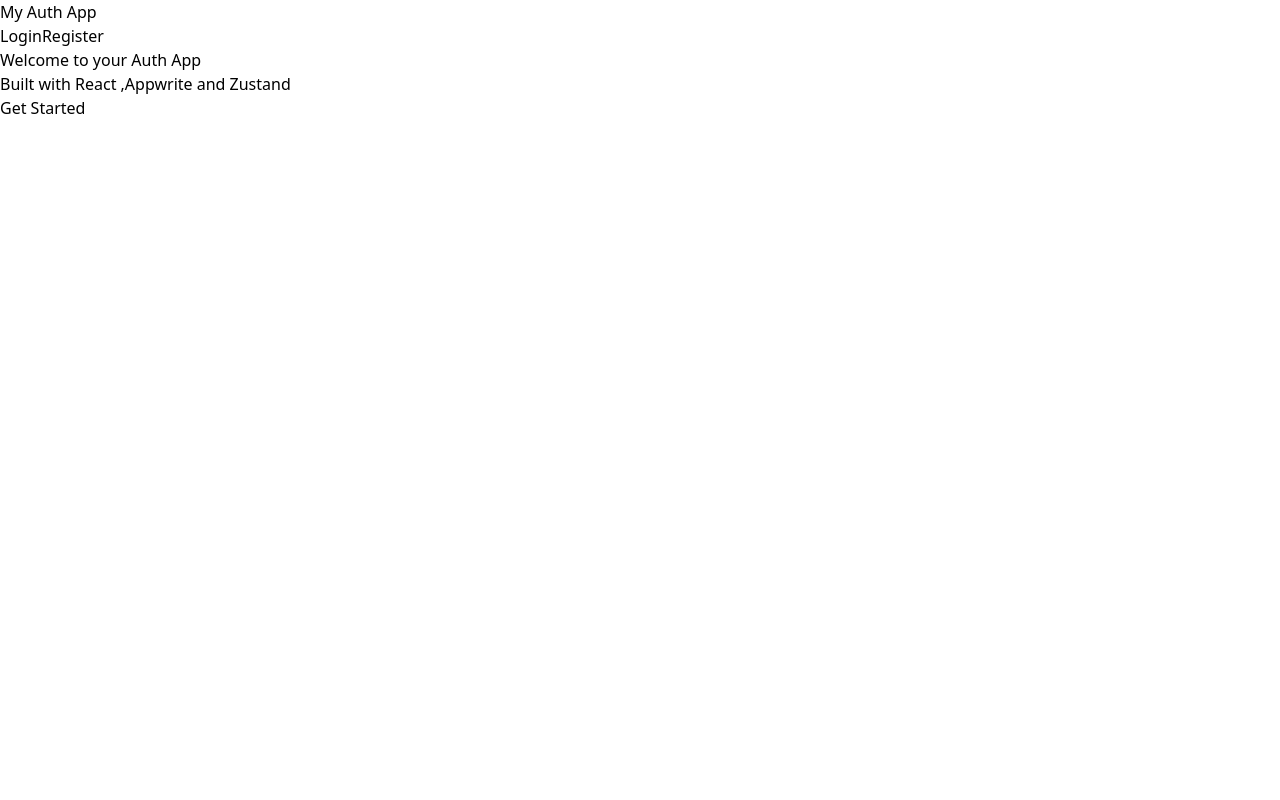
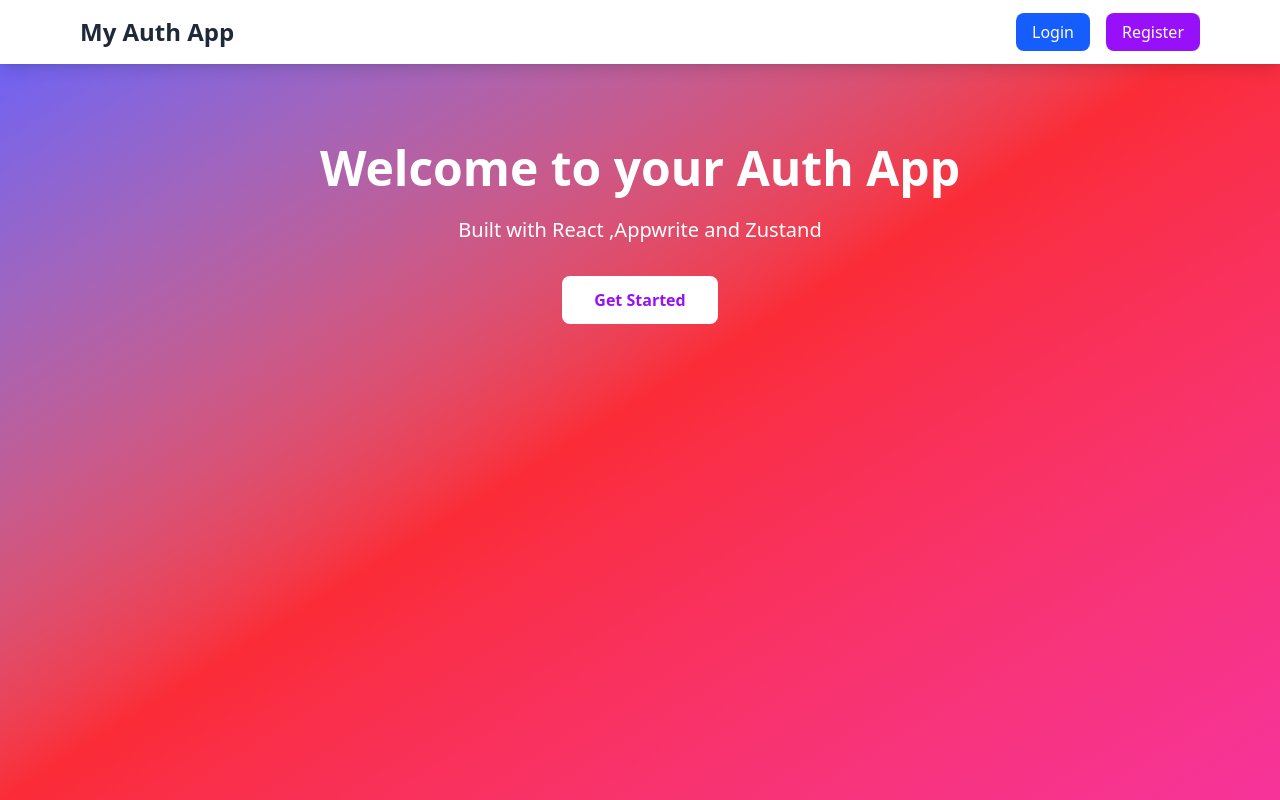
Before and after one commit to katkamsaiprem/demystified-mern, a React (Vite) app in the folder my-react-app/: page / in a window 1280 px wide. Built offline with nearby package versions, Linux system fonts and the light colour scheme; no server answers.

Commit message:
feat: refactor authentication logic and improve user experience on HomePage and RegisterUserPage

```diff
--- a/my-react-app/src/App.jsx
+++ b/my-react-app/src/App.jsx
@@ -10,29 +10,7 @@ import { useEffect } from "react";
 
 function App() {
 
-  const user = useUserStore((state) => state.user);
-  const setUser = useUserStore((state) => state.setUser);
 
-  const appwriteAccount = new AppwriteAccount();
-  //check if the user is logged in when app loads
-  useEffect(() => {
-    const checkUser = async () => {
-      try {
-        const currentUser = await appwriteAccount.getCurrentUser();
-        console.log("currrent ", response);
-        setUser(currentUser);
-
-      }
-      catch (error) {
-        console.error("unable to get Current User data", error.message);
-
-
-      }
-
-    }
-    checkUser();
-
-  }, [])
 
 
   return (
@@ -52,50 +30,7 @@ function App() {
 
       {/* {<RegisterUserPage />} */}
       {/* {<LoginPage />} */}
-      <div>
-        <nav>
-          <div>
-            <h1>My Auth App</h1>
 
-            <div>
-              {user ? (
-                <>
-                  <span>Hello, {user.name}</span>
-                  <Link to="/profile">
-                    Profile
-                  </Link>
-                </>
-              ) : (
-                <>
-                  <Link to="/login">
-                    Login
-                  </Link>
-                  <Link to={"/register"}>
-                    Register
-
-                  </Link>
-                </>
-              )}
-            </div>
-          </div>
-        </nav>
-        <header>
-          <h2>
-            Welcome to your Auth App
-          </h2>
-          <p>
-            Built with React ,Appwrite and Zustand
-          </p>
-          {
-            !user && (
-              <div>
-                <Link to={"/register"}>
-                  Get Started</Link>
-              </div>
-            )
-          }
-        </header>
-      </div>
 
 
 
--- a/my-react-app/src/Pages/HomePage.jsx
+++ b/my-react-app/src/Pages/HomePage.jsx
@@ -1,9 +1,87 @@
 import { Link } from "react-router-dom"
+import useUserStore from "../stores/useUserStore";
+import AppwriteAccount from "../appwrite/AppwriteAccount";
+import { useEffect } from "react";
 const HomePage = () => {
+    const user = useUserStore((state) => state.user);
+    const setUser = useUserStore((state) => state.setUser);
+
+    const appwriteAccount = new AppwriteAccount();
+    //check if the user is logged in when app loads
+    useEffect(() => {
+        const checkUser = async () => {
+            try {
+                const currentUser = await appwriteAccount.getCurrentUser();
+                console.log("currrent ", response);
+                setUser(currentUser);
+
+            }
+            catch (error) {
+                console.error("unable to get Current User data", error.message);
+
+
+            }
+
+        }
+        checkUser();
+
+    }, [])
     return (
-        <div>
-            <h1>HomePage</h1>
-            <Link to={'profile'}>Profile</Link>
+        // <div>
+        //     {/* <h1>HomePage</h1>
+        //     <Link to={'profile'}>Profile</Link> */}
+        // </div>
+        <div className='min-h-screen bg-gradient-to-br from-indigo-500 via-red-500 to-pink-500'>
+            <nav className='bg-white shadow-lg'>
+                <div className='max-w-6xl mx-auto px-4 py-4 flex justify-between items-center'>
+                    <h1 className='text-2xl font-bold text-gray-800'>My Auth App</h1>
+
+                    <div className='space-x-4'>
+                        {user ? (
+                            <>
+                                <span className='text-gray-700'>Hello, {user.name}</span>
+                                <Link
+                                    to="/profile"
+                                    className='bg-blue-600 text-white px-4 py-2 rounded-lg hover:bg-blue-700 transition'>
+                                    Profile
+                                </Link>
+                            </>
+                        ) : (
+                            <>
+                                <Link
+                                    to="/login"
+                                    className='bg-blue-600 text-white px-4 py-2 rounded-lg hover:bg-blue-700 transition'>
+                                    Login
+                                </Link>
+                                <Link
+                                    to={"/register"}
+                                    className='bg-purple-600 text-white px-4 py-2 rounded-lg hover:bg-purple-700 transition'>
+                                    Register
+
+                                </Link>
+                            </>
+                        )}
+                    </div>
+                </div>
+            </nav>
+            <header className='max-w-6xl mx-auto px-4 py-20 text-center text-white'>
+                <h2 className='text-5xl font-bold mb-6'>
+                    Welcome to your Auth App
+                </h2>
+                <p className='text-xl mb-8'>
+                    Built with React ,Appwrite and Zustand
+                </p>
+                {
+                    !user && (
+                        <div className='space-x-4'>
+                            <Link
+                                to={"/register"}
+                                className='inline-block bg-white text-purple-600 px-8 py-3 rounded-lg font-semibold hover:bg-gray-100 transition'>
+                                Get Started</Link>
+                        </div>
+                    )
+                }
+            </header>
         </div>
     )
 }
--- a/my-react-app/src/Pages/RegisterUserPage.jsx
+++ b/my-react-app/src/Pages/RegisterUserPage.jsx
@@ -28,7 +28,7 @@ const RegisterUserPage = () => {
 
 
         try {
-            //send post req to appwriter to creat new user
+            //send post req to appwriter to create new user
 
             //send user data
             const userData = { name, email, password }
--- a/my-react-app/src/main.jsx
+++ b/my-react-app/src/main.jsx
@@ -2,7 +2,7 @@
 import { createRoot } from 'react-dom/client'
 import { createBrowserRouter, RouterProvider } from 'react-router'
 import HomePage from './Pages/HomePage.jsx'
-import Profile from './pages/Profile.jsx'
+import Profile from './Pages/profile.jsx'
 import './index.css'
 import App from './App.jsx'
 import RegisterUserPage from './pages/RegisterUserPage.jsx'
@@ -36,7 +36,7 @@ react-router-dom is a library
 const router = createBrowserRouter([
     {
         path: "/",
-        element: <App />
+        element: <HomePage />
 
     },
     {
```
